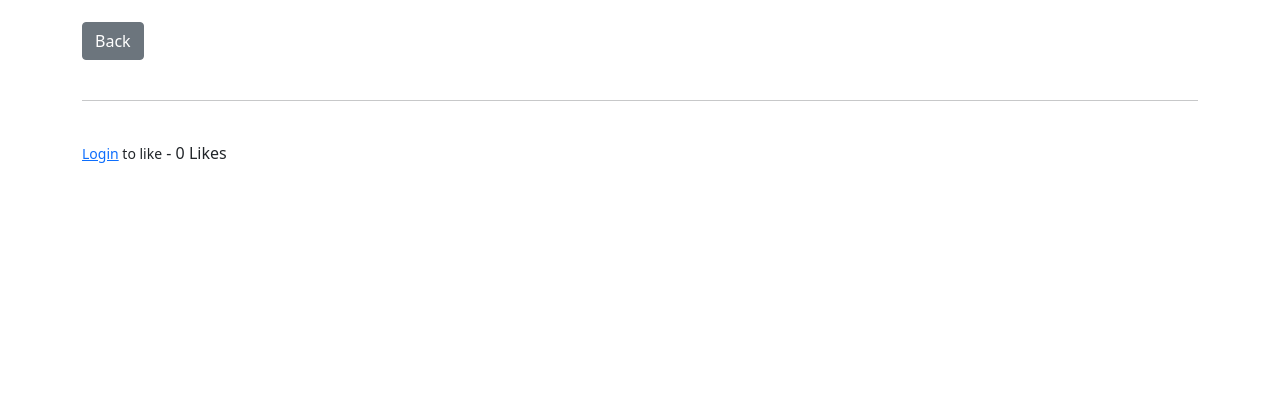
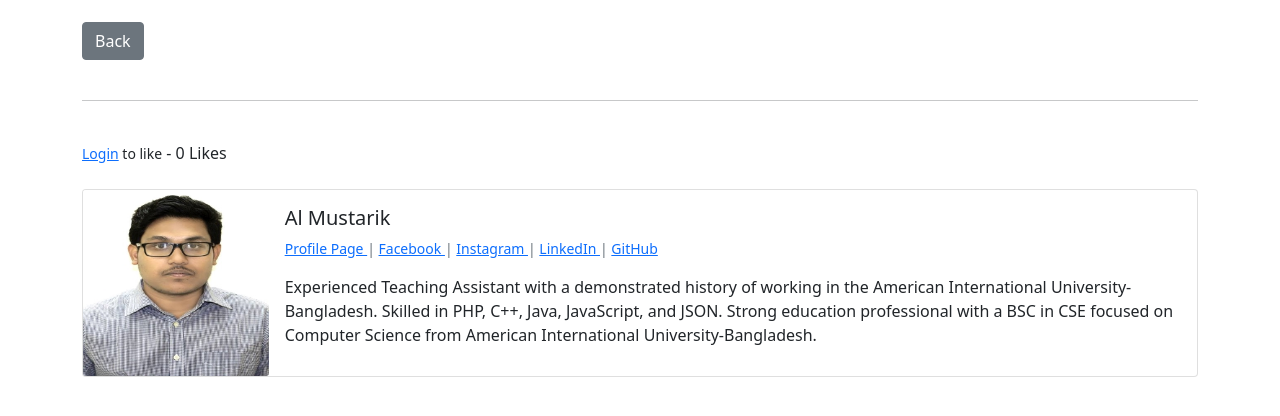
Before and after one commit to almustarik/blog, a Django app: page /article/7 in a window 1280 px wide. Shown: the part 291-707 px from the top of the page. Run offline with Django 3.2, Linux system fonts and the light colour scheme; data comes from the database, SQL or seed files in the repository; both versions use the stored data as it was after the commit; some libraries are stand-ins or nearby versions.

Commit message:
added profile page

```diff
--- a/members/urls.py
+++ b/members/urls.py
@@ -1,5 +1,5 @@
 from django.urls import path
-from .views import UserRegisterView, UserEditView, PasswordsChangeView
+from .views import UserRegisterView, UserEditView, PasswordsChangeView, ShowProfilePageView
 # from django.contrib.auth import views as auth_views
 from . import views
 
@@ -9,4 +9,5 @@ urlpatterns = [
     # path('password/', auth_views.PasswordChangeView.as_view(template_name='registration/change-password.html')),
     path('password/', PasswordsChangeView.as_view(template_name='registration/change-password.html')),
     path('password_success/', views.password_success, name="password_success"),
+    path('<int:pk>/profile/', ShowProfilePageView.as_view(), name="show_profile_page"),
 ]
--- a/myblog/models.py
+++ b/myblog/models.py
@@ -20,6 +20,12 @@ class Category(models.Model):
 class UserProfile(models.Model):
     user = models.OneToOneField(User, null=True, on_delete=models.CASCADE)
     bio = models.TextField()
+    profile_pic = models.ImageField(null=True, blank=True, upload_to="images/profile/")
+    website_url = models.CharField(max_length=255, null=True, blank=True)
+    facebook_url = models.CharField(max_length=255, null=True, blank=True)
+    instagram_url = models.CharField(max_length=255, null=True, blank=True)
+    linkedin_url = models.CharField(max_length=255, null=True, blank=True)
+    github_url = models.CharField(max_length=255, null=True, blank=True)
 
     def __str__(self):
         return str(self.user)
--- a/simpleblog/settings.py
+++ b/simpleblog/settings.py
@@ -125,6 +125,10 @@ USE_TZ = True
 STATIC_URL = '/static/'
 MEDIA_URL = '/media/'
 
+STATICFILES_DIRS = [
+    os.path.join(BASE_DIR, 'static')
+]
+
 MEDIA_ROOT = os.path.join(BASE_DIR, 'media')
 
 STATICFILES_DIRS = (
--- a/templates/article_details.html
+++ b/templates/article_details.html
@@ -1,4 +1,5 @@
 {% extends 'base.html' %}
+{% load static %}
     {% block title %}
         {{ post.title_tag }}
     {% endblock %}
@@ -48,4 +49,47 @@
             - {{ total_likes }} Likes
     </form>
 
+    <br>
+
+    <div class="card mb-3">
+          <div class="row g-0">
+            <div class="col-md-2">
+                {% if post.author.userprofile.profile_pic %}
+                    <img src="{{ post.author.userprofile.profile_pic.url }}" class="card-img">
+                {% else %}
+                    <img src="{% static 'myblog/images/default_profile_pic.png' %}" class="card-img">
+                {% endif %}
+            </div>
+            <div class="col-md-10">
+              <div class="card-body">
+                <h5 class="card-title">{{ post.author.first_name}} {{ post.author.last_name }}</h5>
+                <p class="small text-muted">
+
+                    <a href="{% url 'show_profile_page' post.author.userprofile.id %}"> Profile Page </a> |
+
+                    {% if post.author.userprofile.website_url %}
+                        <a href="{{ post.author.userprofile.website_url }}"> Website </a> |
+                    {% endif %}
+
+                    {% if post.author.userprofile.facebook_url %}
+                        <a href="{{ post.author.userprofile.facebook_url }}"> Facebook </a> |
+                    {% endif %}
+
+                    {% if post.author.userprofile.instagram_url %}
+                        <a href="{{ post.author.userprofile.instagram_url }}"> Instagram </a> |
+                    {% endif %}
+
+                    {% if post.author.userprofile.linkedin_url %}
+                        <a href="{{ post.author.userprofile.linkedin_url }}"> LinkedIn </a> |
+                    {% endif %}
+
+                    {% if post.author.userprofile.github_url %}
+                        <a href="{{ post.author.userprofile.github_url }}"> GitHub </a>
+                    {% endif %}
+                </p>
+                <p class="card-text">{{ post.author.userprofile.bio }}</p>
+                </div>
+            </div>
+          </div>
+    </div>
 {% endblock %}
```
Also changed, not shown: members/templates/registration/user_profile.html (added, +46 -0 lines), members/views.py (+17 -1 lines), db.sqlite3, media/images/profile/Al_Mustarik.jpg (added), myblog/migrations/0011_auto_20210107_2136.py (added), static/myblog/images/default_profile_pic.png (added).
